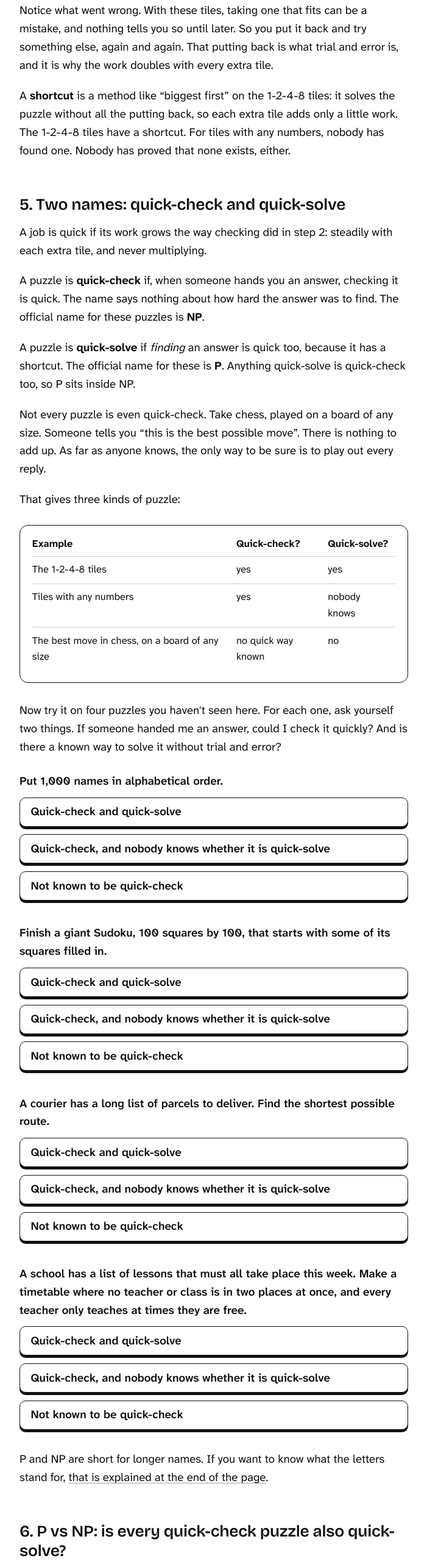
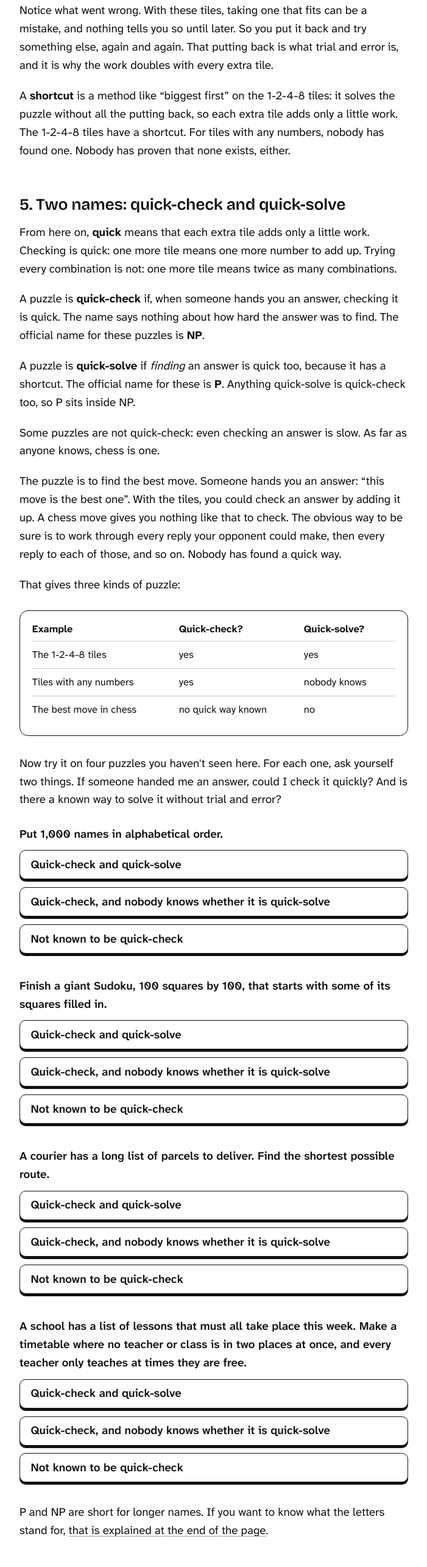
Before and after one commit to dewierwan/dewierwan.github.io, a plain HTML site: page p-np/index.html in a window 1280 px wide. Shown: the part 5950-8520 px from the top of the page at 61% size, without its empty margins (289-990 px from the left). Drawn offline with Linux system fonts and the light colour scheme.

Commit message:
P vs NP: plainer definition of quick, and a rewritten chess paragraph
Quick is defined by what each extra tile adds, with checking and trying
every combination as the two cases. The chess paragraph says what cannot
be checked and why, and the board-size condition moves to the list of
what was left out. 'Proven' replaces 'proved', and the link back from
the letters section is gone.

Co-Authored-By: Claude Fable 5.2 <noreply@anthropic.com>
Claude-Session: https://claude.ai/code/session_01JAt748UF3ZD75SfgkSkNTQ

```diff
--- a/p-np/index.html
+++ b/p-np/index.html
@@ -15,7 +15,7 @@
 <style>
   footer { margin-top: 3rem; }
   footer a { display: inline-block; padding: 0.7rem 0; }
-  #letters, #names-pointer, #fig-check { scroll-margin-top: 1.25rem; }
+  #letters, #fig-check { scroll-margin-top: 1.25rem; }
 
   /* ONE RULE FOR THE WHOLE PAGE: anything with a raised bottom edge can be tapped. Nothing else can. */
   .btn, .chip { box-shadow: 0 4px 0 var(--text); transition: transform 0.05s ease, box-shadow 0.05s ease; margin-bottom: 4px; }
@@ -231,14 +231,15 @@
   </div>
 
   <p>Notice what went wrong. With these tiles, taking one that fits can be a mistake, and nothing tells you so until later. So you put it back and try something else, again and again. That putting back is what trial and error is, and it is why the work doubles with every extra tile.</p>
-  <p>A <strong>shortcut</strong> is a method like “biggest first” on the 1-2-4-8 tiles: it solves the puzzle without all the putting back, so each extra tile adds only a little work. The 1-2-4-8 tiles have a shortcut. For tiles with any numbers, nobody has found one. Nobody has proved that none exists, either.</p>
+  <p>A <strong>shortcut</strong> is a method like “biggest first” on the 1-2-4-8 tiles: it solves the puzzle without all the putting back, so each extra tile adds only a little work. The 1-2-4-8 tiles have a shortcut. For tiles with any numbers, nobody has found one. Nobody has proven that none exists, either.</p>
 
   <!-- ============ 5 ============ -->
   <h2>5. Two names: quick-check and quick-solve</h2>
-  <p>A job is quick if its work grows the way checking did in step 2: steadily with each extra tile, and never multiplying.</p>
+  <p>From here on, <strong>quick</strong> means that each extra tile adds only a little work. Checking is quick: one more tile means one more number to add up. Trying every combination is not: one more tile means twice as many combinations.</p>
   <p>A puzzle is <strong>quick-check</strong> if, when someone hands you an answer, checking it is quick. The name says nothing about how hard the answer was to find. The official name for these puzzles is <strong>NP</strong>.</p>
   <p>A puzzle is <strong>quick-solve</strong> if <em>finding</em> an answer is quick too, because it has a shortcut. The official name for these is <strong>P</strong>. Anything quick-solve is quick-check too, so P sits inside NP.</p>
-  <p>Not every puzzle is even quick-check. Take chess, played on a board of any size. Someone tells you “this is the best possible move”. There is nothing to add up. As far as anyone knows, the only way to be sure is to play out every reply.</p>
+  <p>Some puzzles are not quick-check: even checking an answer is slow. As far as anyone knows, chess is one.</p>
+  <p>The puzzle is to find the best move. Someone hands you an answer: “this move is the best one”. With the tiles, you could check an answer by adding it up. A chess move gives you nothing like that to check. The obvious way to be sure is to work through every reply your opponent could make, then every reply to each of those, and so on. Nobody has found a quick way.</p>
   <p>That gives three kinds of puzzle:</p>
 
   <div class="fig" id="fig-kinds">
@@ -247,7 +248,7 @@
       <tbody>
         <tr><td>The 1-2-4-8 tiles</td><td>yes</td><td>yes</td></tr>
         <tr><td>Tiles with any numbers</td><td>yes</td><td>nobody knows</td></tr>
-        <tr><td>The best move in chess, on a board of any size</td><td>no quick way known</td><td>no</td></tr>
+        <tr><td>The best move in chess</td><td>no quick way known</td><td>no</td></tr>
       </tbody>
     </table>
   </div>
@@ -258,7 +259,7 @@
     <div id="sort-list"></div>
   </div>
 
-  <p id="names-pointer">P and NP are short for longer names. If you want to know what the letters stand for, <a href="#letters">that is explained at the end of the page</a>.</p>
+  <p>P and NP are short for longer names. If you want to know what the letters stand for, <a href="#letters">that is explained at the end of the page</a>.</p>
 
   <!-- ============ 6 ============ -->
   <h2>6. P vs NP: is every quick-check puzzle also quick-solve?</h2>
@@ -291,7 +292,7 @@
   <!-- ============ 7 ============ -->
   <h2>7. Back to the password</h2>
   <p>The password from the top of the page is a quick-check puzzle. As far as anyone knows, finding it is slow, in the same way that solving tiles with any numbers is slow.</p>
-  <p>Online banking, private messages and software updates are all protected by puzzles of this kind. That protection rests on a belief that has never been proved: that these puzzles have no shortcut.</p>
+  <p>Online banking, private messages and software updates are all protected by puzzles of this kind. That protection rests on a belief that has never been proven: that these puzzles have no shortcut.</p>
   <p>If P = NP, the belief is wrong. Every quick-check puzzle has a shortcut, and finding a password is one of them. The same goes for many scheduling and planning problems that have no known shortcut today.</p>
   <p>If P ≠ NP, some quick-check puzzles have no shortcut at all. That would not prove that the puzzles behind passwords are among them, but it is the least that today's protection needs to be true.</p>
   <p>One puzzle can also fall on its own. Today's protection rests on a handful of particular puzzles. If someone found a shortcut for one of those, that protection would break, and P vs NP would still be open.</p>
@@ -306,7 +307,6 @@
   </div>
 
   <h2 id="letters">What the letters P and NP stand for</h2>
-  <p>If you came here from step 5, you can <a href="#names-pointer">go back to where you were</a>.</p>
 
   <p><strong>P stands for “polynomial time”.</strong> That is the precise name for what this page calls quick.</p>
   <p>“Time” means the number of steps a method takes. “Polynomial” is about how that number grows as the puzzle gets bigger. Work is polynomial if it is never more than the size of the puzzle multiplied by itself a fixed number of times. With 20 tiles, that could be 20 steps, or 20 × 20 = 400 steps, or 20 × 20 × 20 = 8,000 steps.</p>
@@ -331,13 +331,14 @@
   <p>So a puzzle that the lucky computer can solve in polynomial time is a puzzle whose answers can be checked in polynomial time, and the other way round.</p>
   <p>Nobody can build a lucky computer. It was a way of defining the group, and it lives on only in the name.</p>
 
-  <p><strong>Puzzles that are not even quick-check have no single name.</strong> People say they are “outside NP”. Researchers do have names for several groups of harder puzzles, but none of those names simply means “not quick-check”.</p>
+  <p><strong>Puzzles that are not quick-check have no single name.</strong> People say they are “outside NP”. Researchers do have names for several groups of harder puzzles, but none of those names simply means “not quick-check”.</p>
 
   <div class="fig bare" id="fig-q5"><div id="q5"></div></div>
 
   <h2>What this page left out</h2>
   <ul>
-    <li><strong>A shortcut can still be slow.</strong> “Quick” on this page means that an extra tile never multiplies the work. A method can pass that test and still be far too slow to use. So a proof that P = NP would not automatically break anything. That would depend on how fast the shortcut turned out to be.</li>
+    <li><strong>A shortcut can still be slow.</strong> “Quick” on this page is about how the work grows as tiles are added, not about how long it takes. A method can be quick in that sense and still be far too slow to use. So a proof that P = NP would not automatically break anything. That would depend on how fast the shortcut turned out to be.</li>
+    <li><strong>Chess on a bigger board.</strong> “Quick” is about how the work grows as a puzzle gets bigger, and ordinary chess never gets bigger. The claims about chess on this page are about chess on a board of any size.</li>
     <li><strong>Small numbers are easier.</strong> For tiles with any numbers, there is a known quick method when the target is small: it keeps a list of every total you can reach. The hard cases have long numbers on the tiles.</li>
     <li><strong>The hardest of these puzzles are tied together.</strong> Thousands of quick-check puzzles, tiles with any numbers among them, share a special property: every quick-check puzzle can be quickly turned into any one of them. So if one of them has a shortcut, every quick-check puzzle has one. They are called NP-complete.</li>
     <li><strong>How passwords are protected in practice.</strong> The password example is simplified. A website checks your guesses for you, and can lock you out after a few. The puzzle on this page is the one faced by someone who has stolen the site's scrambled copy of the password and can test guesses on their own machine.</li>
```
